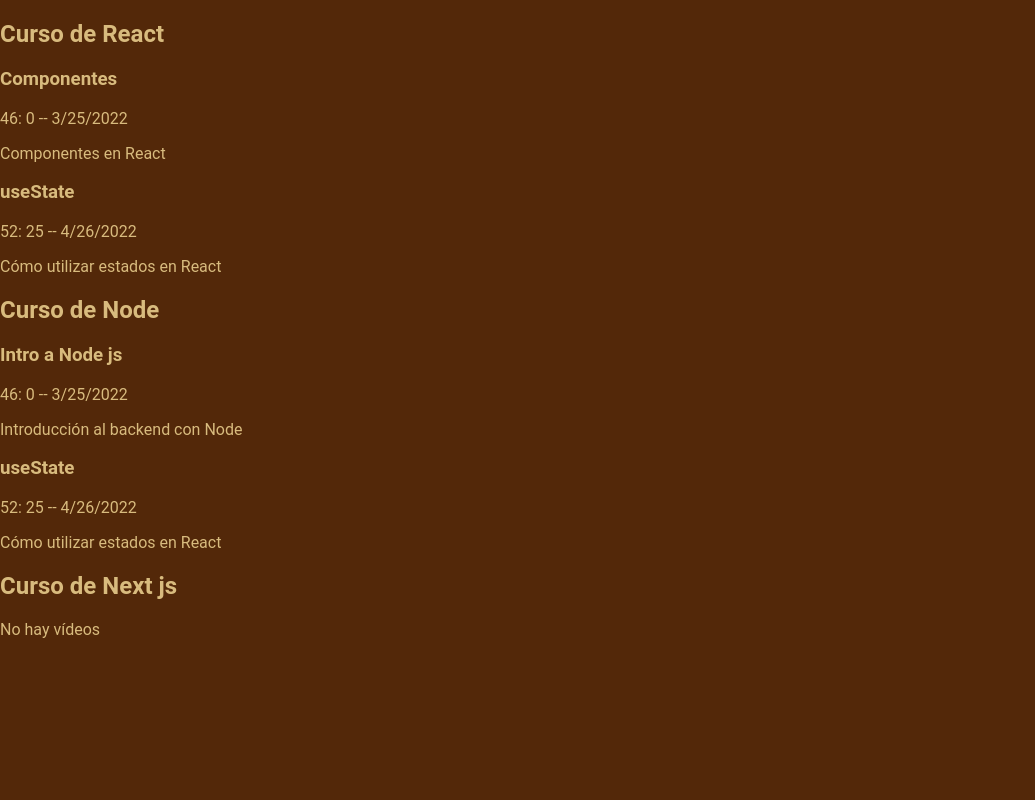
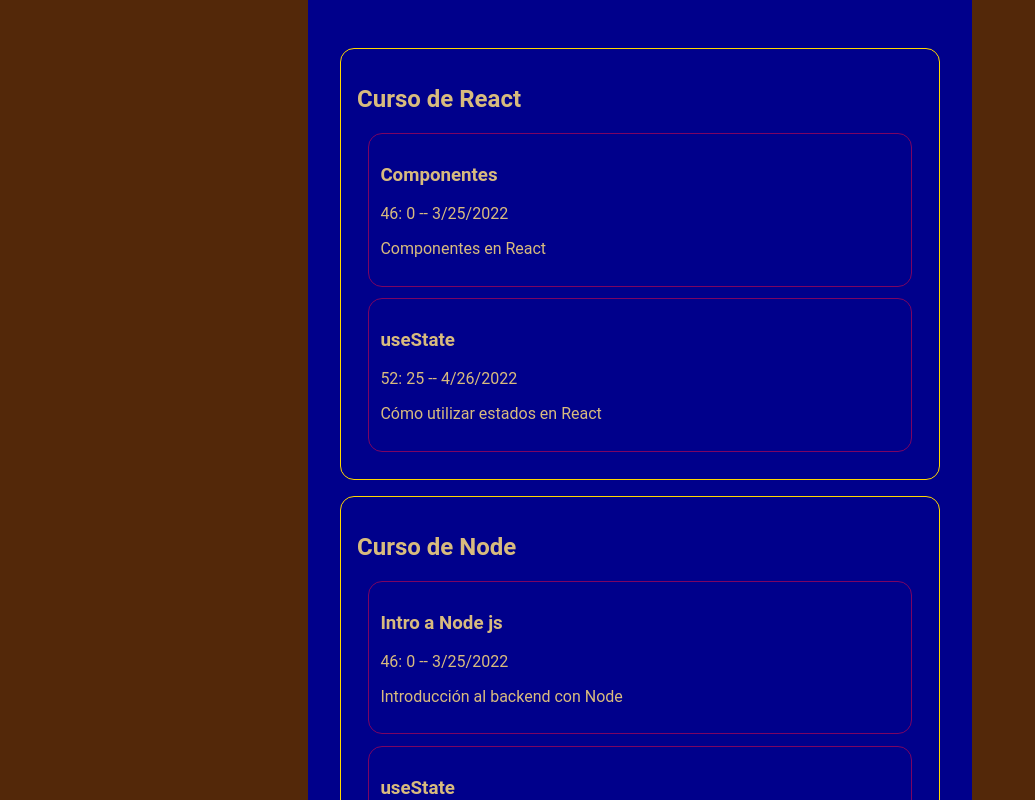
Before and after one commit to JordiNodeJS/vite-project, a React (Vite) app: page / in a window 1280 px wide. Shown: the top 800 px of the page, without its empty margins (0-1035 px from the left). Built offline with nearby package versions, Linux system fonts and the light colour scheme.

Commit message:
aplicando css modules

```diff
--- /dev/null
+++ b/src/App.css
@@ -0,0 +1,7 @@
+.container {
+	width: 100%;
+	max-width: 600px;
+	margin: 0 auto;
+	padding: 2rem;
+	background-color: darkblue;
+}
--- a/src/App.jsx
+++ b/src/App.jsx
@@ -1,8 +1,9 @@
+import './App.css'
 import VideoItem from './components/VideoItem'
 import VideoList from './components/VideoList'
 
 const App = () => (
-	<>
+	<div className='container'>
 		<VideoList title='Curso de React'>
 			<VideoItem
 				title='Componentes'
@@ -33,9 +34,8 @@ const App = () => (
 			></VideoItem>
 		</VideoList>
 
-		<VideoList title='Curso de Next js'>
-		</VideoList>
-	</>
+		<VideoList title='Curso de Next js'></VideoList>
+	</div>
 )
 
 export default App
--- a/src/components/VideoItem.jsx
+++ b/src/components/VideoItem.jsx
@@ -1,8 +1,11 @@
+import styles from './VideoItem.module.css'
+
 const VideoItem = ({ title, duracion, uploadDate, description }) => {
 	const seconds = duracion % 60
 	const minutes = Math.floor(duracion / 60)
+
 	return (
-		<>
+		<div className={styles.container}>
 			<h3>{title}</h3>
 			<div>
 				<span>
@@ -11,7 +14,7 @@ const VideoItem = ({ title, duracion, uploadDate, description }) => {
 				<span> {uploadDate.toLocaleDateString()}</span>
 			</div>
 			<p>{description}</p>
-		</>
+		</div>
 	)
 }
 
--- /dev/null
+++ b/src/components/VideoItem.module.css
@@ -0,0 +1,7 @@
+.container {
+	padding: 0.7rem;
+	border: 1px solid rgb(124, 4, 98);
+	border-radius: 14px;
+	margin: 0.7rem;
+
+}
--- a/src/components/VideoList.jsx
+++ b/src/components/VideoList.jsx
@@ -1,10 +1,10 @@
-const VideoList = ({ title, children }) => {
-    const videos = children || <p>No hay vídeos</p>
-	return (
-		<div>
-			<h2>{title}</h2>
-			{videos}
-		</div>
-	)
-}
+import styles from './VideoList.module.css'
+
+const VideoList = ({ title, children }) => (
+	<div className={`${styles.wrapperList} ${styles.margin}`}>
+		<h2>{title}</h2>
+		{children || <p>No hay vídeos</p>}
+	</div>
+)
+
 export default VideoList
--- /dev/null
+++ b/src/components/VideoList.module.css
@@ -0,0 +1,9 @@
+.wrapperList {
+	padding: 1rem;
+	border: 1px solid gold;
+	border-radius: 14px;
+}
+
+.margin {
+	margin: 1rem 0;
+}
--- a/src/main.jsx
+++ b/src/main.jsx
@@ -2,4 +2,5 @@ import ReactDom from 'react-dom'
 import App from './App'
 import './index.css'
 
+
 ReactDom.render(<App />, document.getElementById('root'))
```
